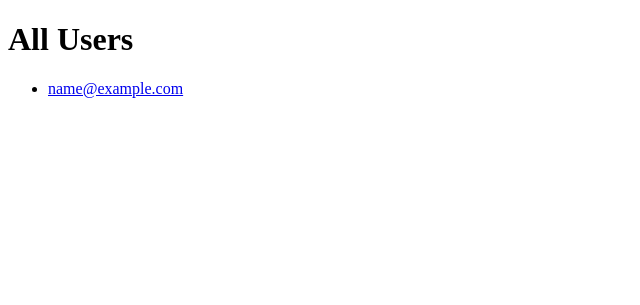
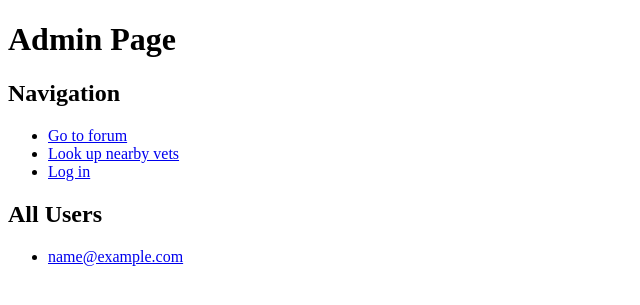
Before and after one commit to vyvanhuynh/petCare-vetShare, a Flask app: page /admin in a window 1280 px wide. Shown: the top 305 px of the page, without its empty margins (0-640 px from the left). Run offline with Flask 2, Linux system fonts and the light colour scheme; the visitor is signed in with stand-in values (Sample User, id 1); data comes from the database, SQL or seed files in the repository.

Commit message:
added an admin route and page

```diff
--- a/server.py
+++ b/server.py
@@ -1,15 +1,14 @@
 """ Server for pet care discussion app. """
 
 from random import randint
+
 from flask import (Flask, render_template, request, flash, session,
-                   redirect, send_from_directory, jsonify)
+                   redirect)
 from model import connect_to_db
 import crud
 from jinja2 import StrictUndefined
 from datetime import datetime
-import model
-# import requests
-# import geocoder
+
 
 app = Flask(__name__)
 app.secret_key = "pet"
@@ -82,10 +81,15 @@ def login():
     if db_login:
         session['email'] = email
         flash(f"Welcome,{email}!")
+        user = crud.get_user_by_email(email)
+        if user.is_admin == True:
+            return redirect('/admin')
+        else:
+            return redirect('/forum')
     else:
         flash("Please try again, we can't verify your email and/or your password")
         return redirect('/')
-    return redirect('/forum')
+
 
 @app.route('/admin')
 def admin_activities():
--- a/templates/admin_page.html
+++ b/templates/admin_page.html
@@ -2,7 +2,16 @@
 {% block title %}Admin Page{% endblock %}
 
 {% block body %}
-<h1>All Users</h1>
+<h1>Admin Page</h1>
+
+<h2>Navigation</h2>
+  <ul>
+    <li><a href="/forum">Go to forum</a></li>
+    <li><a href="/map">Look up nearby vets</a></li>
+    <li><a href="/login">Log in</a></li>
+  </ul>
+
+<h2>All Users</h2>
 {% for user in users %}
 <ul>
     <li>
--- a/templates/forum.html
+++ b/templates/forum.html
@@ -18,7 +18,7 @@
     </form>
     </fieldset>
 
-    <h3>Click here to look up nearby vet:
+    <h3>Click here to look up nearby vets:
         <a href="/map">Look up vet</a>
     </h3>
 
```
Also changed, not shown: seed.py (+11 -2 lines).
